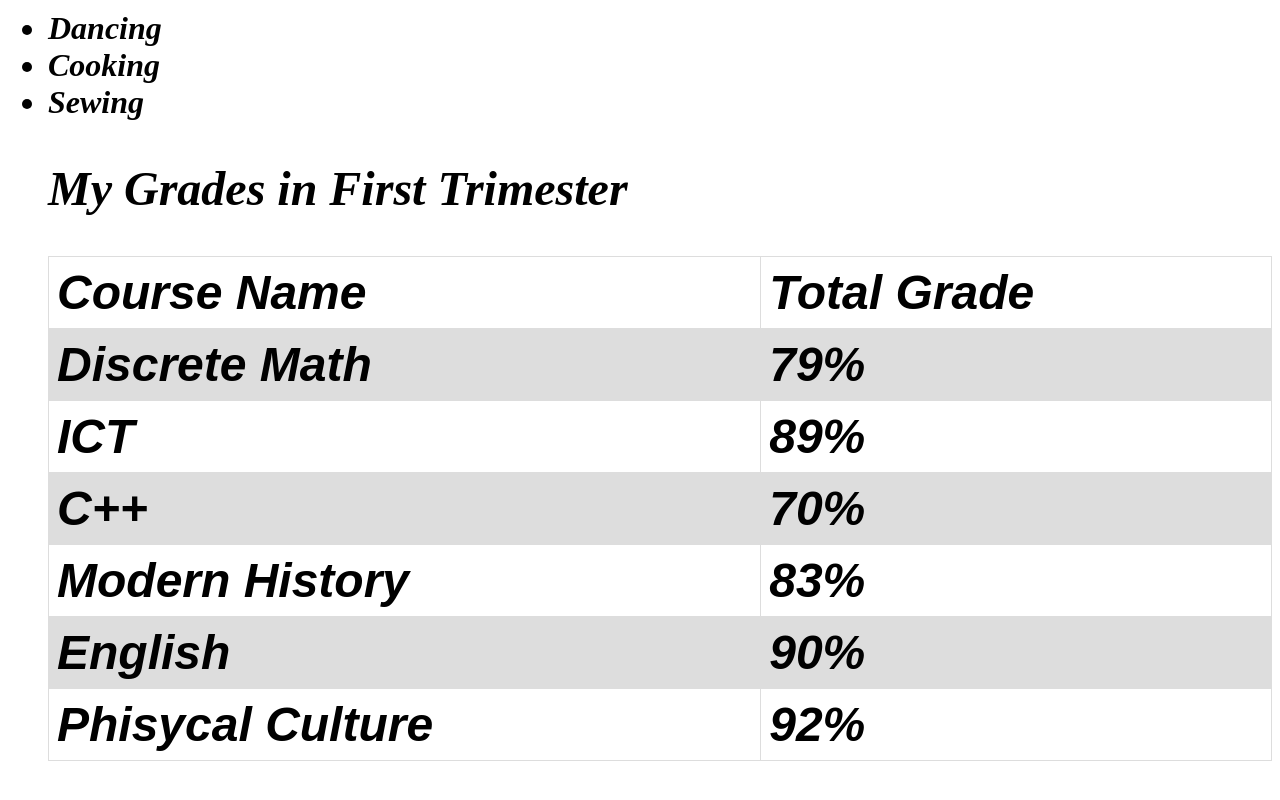
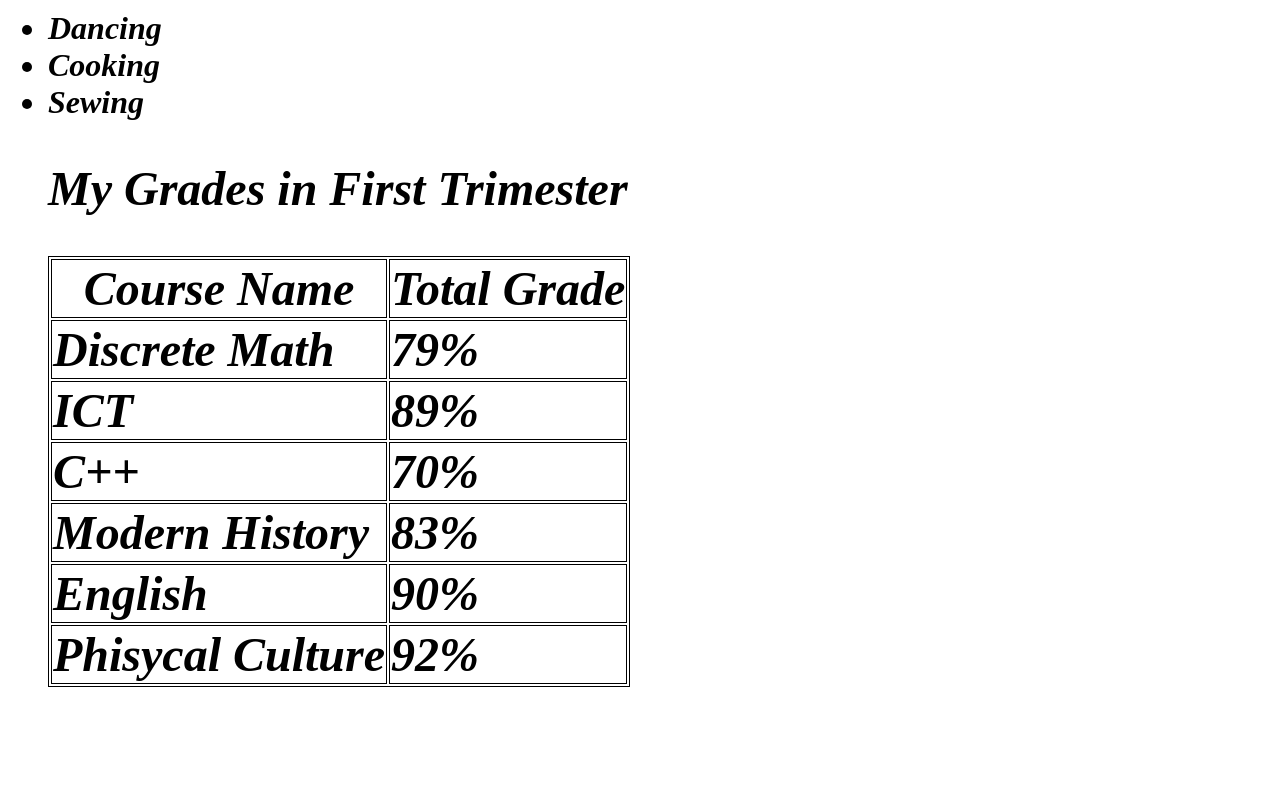
Before and after one commit to aidanaikk/Aidana-Kypshakova, a plain HTML site: page Intro.html in a window 1280 px wide. Shown: the part 648-1448 px from the top of the page. After the commit the page ends 1374 px from the top, so only its background shows below. Drawn offline with Linux system fonts and the light colour scheme.

Commit message:
Add files via upload

```diff
--- a/Intro.html
+++ b/Intro.html
@@ -1,4 +1,10 @@
 <!DOCTYPE html>
+<html>
+<style>
+table, th, td {
+  border:1px solid black;
+}
+</style>
   <head>
     <title>Personal Info</title>
   </head>
@@ -17,6 +23,8 @@
   <li>Sewing</li>
 <h2> My Grades in First Trimester <h2>
   <table>
+    <tbody>
+
     <tr>
       <th>Course Name</th>
       <th>Total Grade</th>
@@ -45,27 +53,10 @@
       <td>Phisycal Culture</td>
       <td>92%</td>
     </tr>
+    <tbody>
 </table>
 
-<!DOCTYPE html>
-<html>
-<head>
-<style>
-table {
-  font-family: arial, sans-serif;
-  border-collapse: collapse;
-  width: 100%;
-}
 
-td, th {
-  border: 1px solid #dddddd;
-  text-align: left;
-  padding: 8px;
-}
-
-tr:nth-child(even) {
-  background-color: #dddddd;
-}
 
   </body>
 </html>
```
